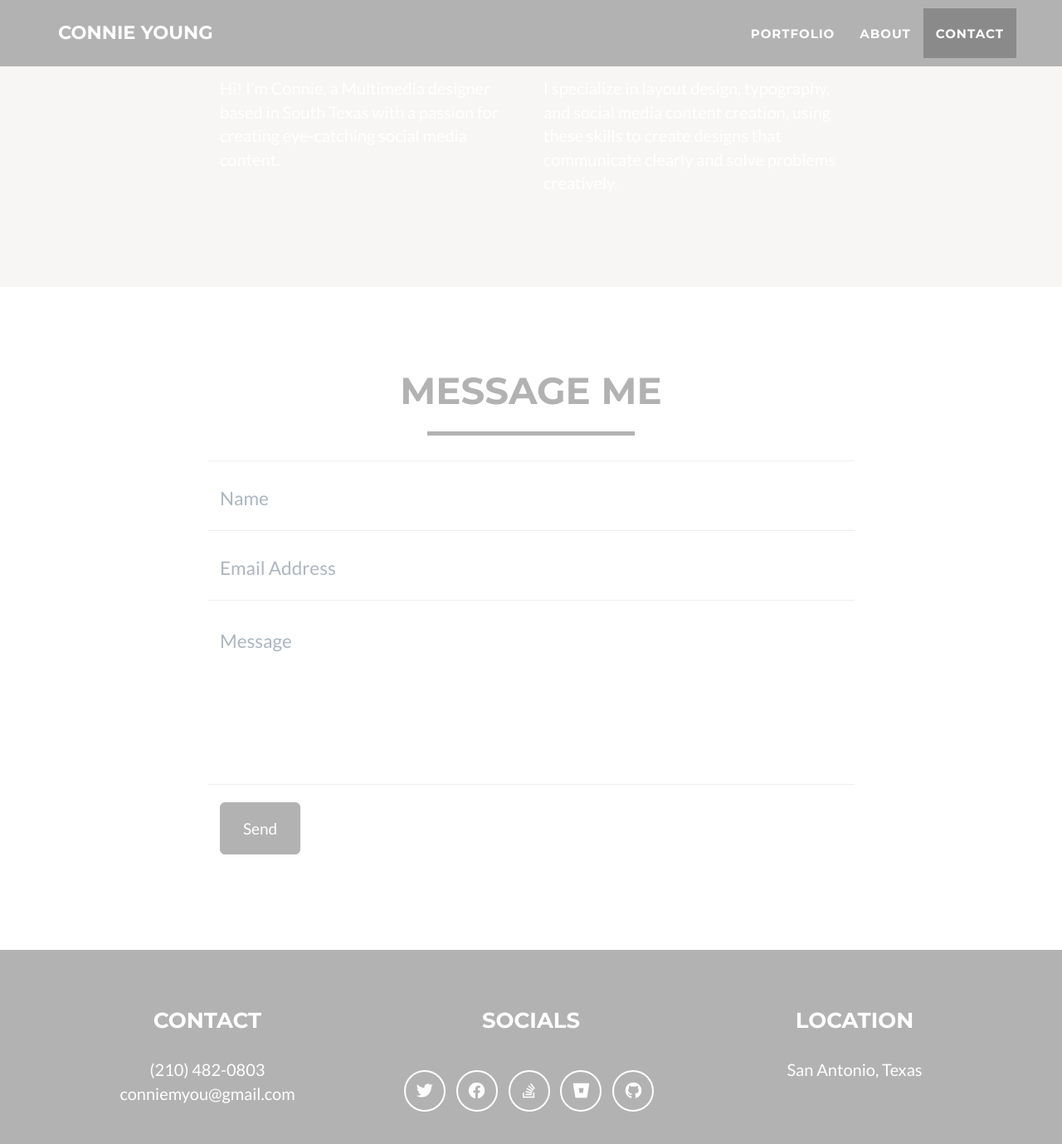
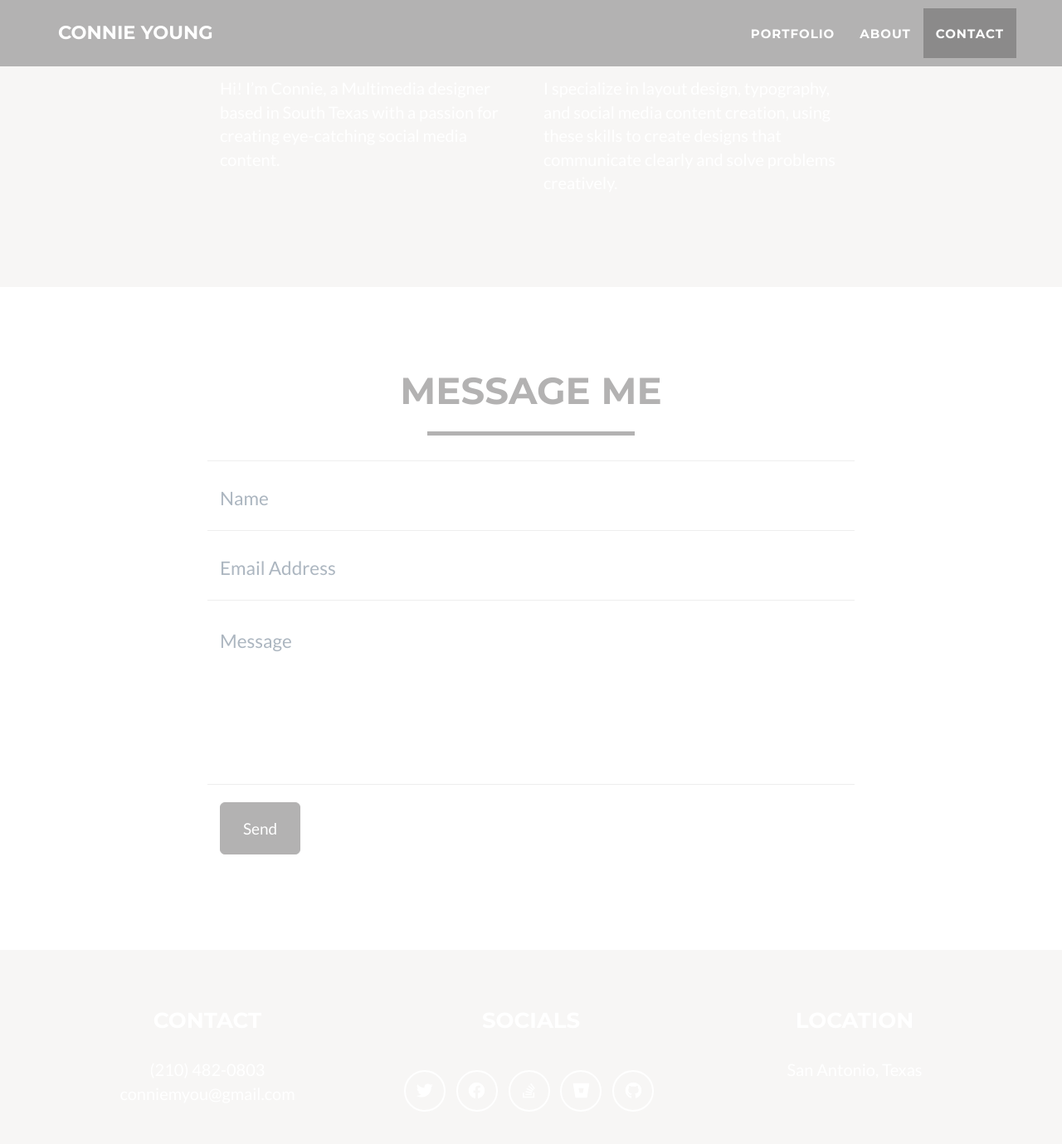
Before and after one commit to conniemyou/cyoung-portfolio, a Jekyll site: the page built from _posts/2014-07-18-project-1.markdown, in a window 1280 px wide and 1400 px high, scrolled down 1833 px. Shown: the top 1379 px of the window at 83% size. Built offline with Jekyll 4.4.1, drawn with Linux system fonts in a browser that asks for light colours.

Commit message:
footer color change

```diff
--- a/_includes/css/main.css
+++ b/_includes/css/main.css
@@ -347,7 +347,7 @@ footer h3 {
 
 footer .footer-above {
     padding-top: 50px;
-    background-color: #{{ site.color.secondary }};
+    background-color: #{{ site.color.tertiary }};
 }
 
 footer .footer-col {
```
